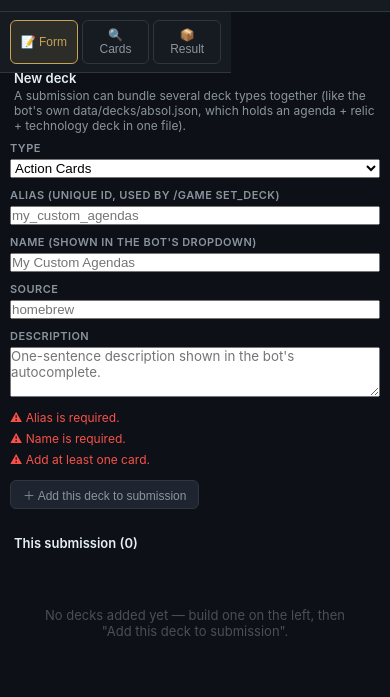
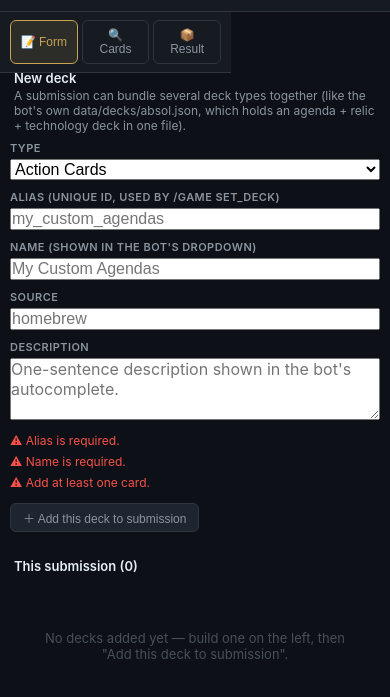
Before and after one commit to Stabar-ti/Ti-Async-Deckcard-tool, a plain HTML site: page index.html in a window 390 px wide. Both pictures are taken after a click on the button "🛠 Deck Builder". Shown: the part 65-762 px from the top of the page. Drawn offline with Linux system fonts and the light colour scheme.

Commit message:
ios safari fix

```diff
--- a/src/style.css
+++ b/src/style.css
@@ -435,6 +435,12 @@
   #detail-area { padding: 14px; }
   #panel-mid, #panel-right { touch-action: pan-y; }
 
+  /* iOS Safari auto-zooms on focus into any text input/textarea/select
+     with a computed font-size under 16px, and doesn't reliably zoom back
+     out on blur. Keeping every text field at 16px+ here means there's
+     nothing for it to zoom into in the first place. */
+  #search, #builder-search, .modal-input { font-size: 16px; }
+
   /* Deck builder: 3 tabs (Form / Cards / Result), picked by #builder-main[data-view] */
   #builder-mobile-tabs { display: flex; gap: 4px; padding: 8px 10px; border-bottom: 1px solid var(--border); background: var(--surface); flex-shrink: 0; }
   #builder-main { position: relative; flex-wrap: wrap; align-content: flex-start; }
```
